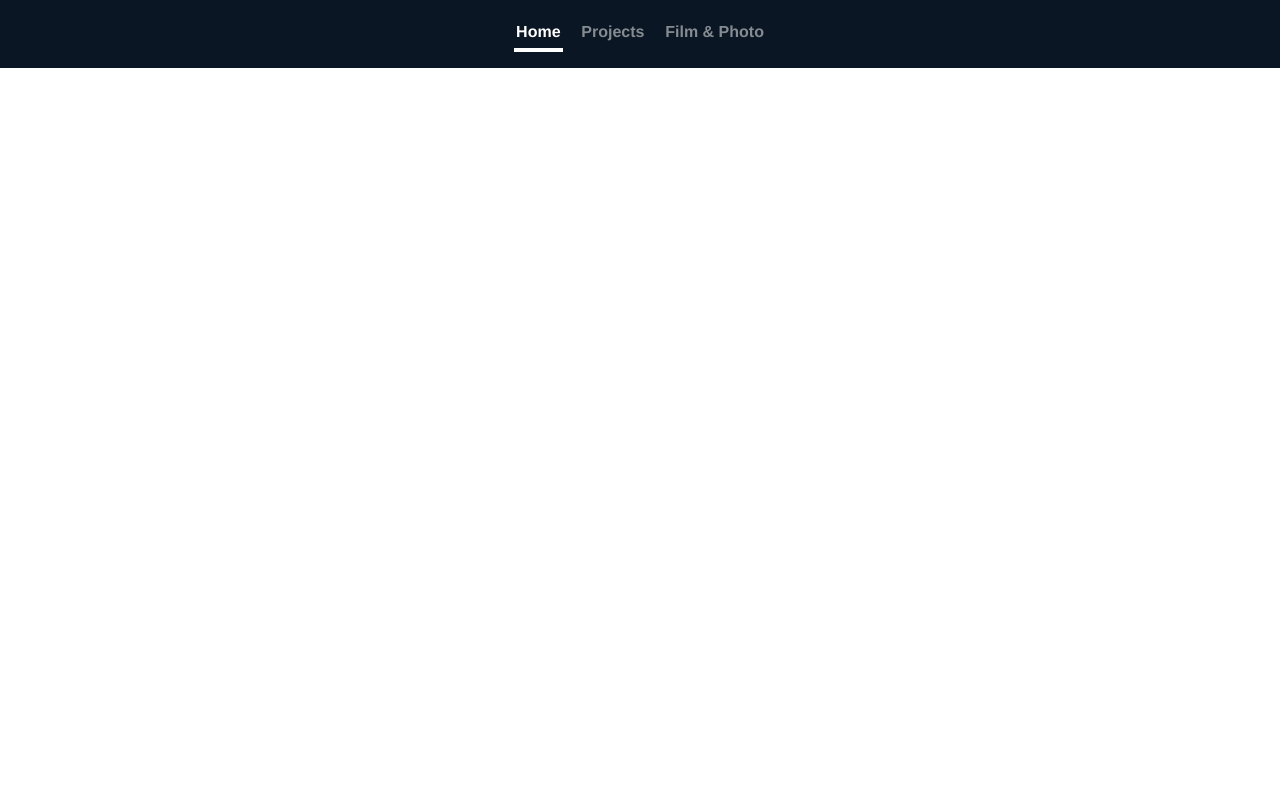
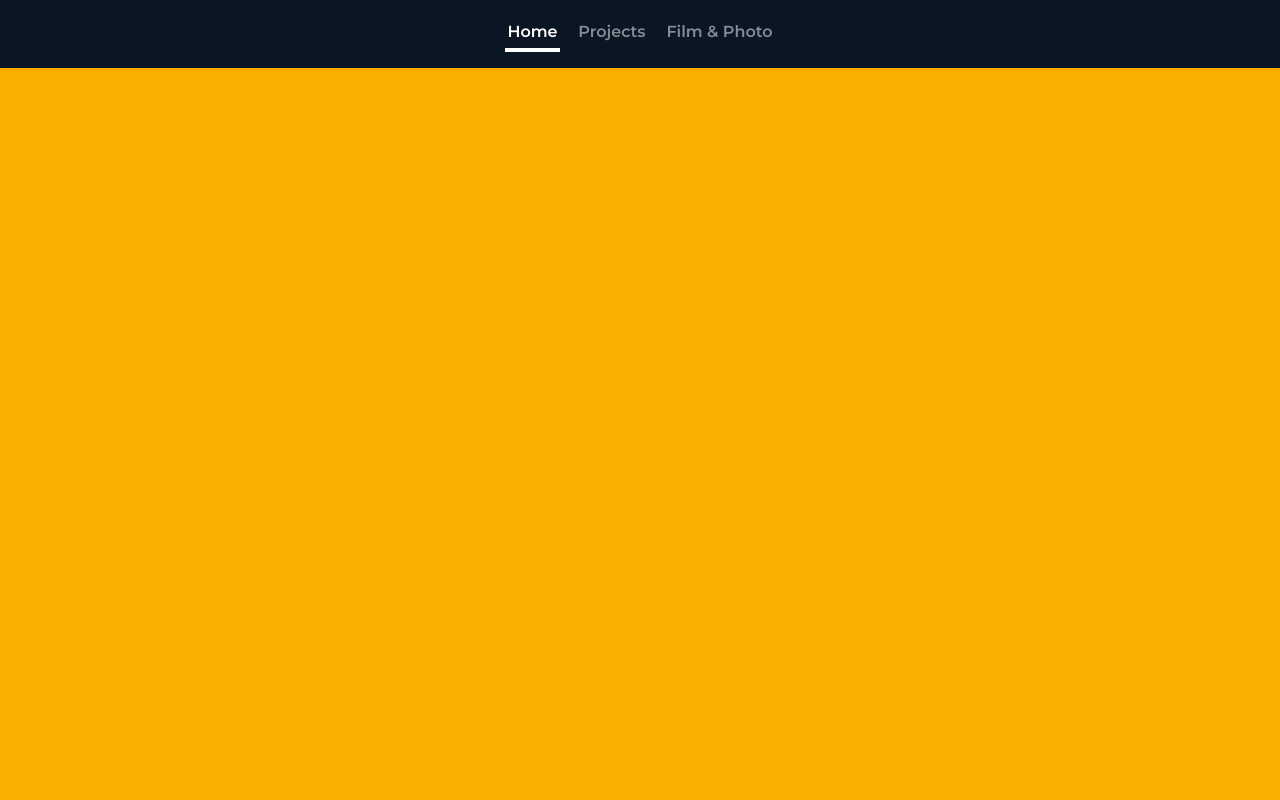
Before and after one commit to jericho1ne/mihaipet.eu, a PHP site: page /partials/header.html in a window 1280 px wide. Run offline with PHP 8.4, Linux system fonts and the light colour scheme; style sheets or scripts are compiled from the project's sources; some libraries are stand-ins or nearby versions.

Commit message:
color changes

```diff
--- a/src/partials/header.html
+++ b/src/partials/header.html
@@ -10,6 +10,8 @@
 
 	<!-- TODO: JSON-LD -->
 
+	<!-- Fonts -->
+    <link href="https://fonts.googleapis.com/css?family=Montserrat:200,400,600" rel="stylesheet">
 	<!-- Bootstrap core CSS -->
 	<link rel="stylesheet" href="https://maxcdn.bootstrapcdn.com/bootstrap/4.0.0-alpha.6/css/bootstrap.min.css" integrity="sha384-rwoIResjU2yc3z8GV/NPeZWAv56rSmLldC3R/AZzGRnGxQQKnKkoFVhFQhNUwEyJ" crossorigin="anonymous">
 	<script src="https://code.jquery.com/jquery-3.1.1.slim.min.js" integrity="sha384-A7FZj7v+d/sdmMqp/nOQwliLvUsJfDHW+k9Omg/a/EheAdgtzNs3hpfag6Ed950n" crossorigin="anonymous"></script>
--- a/src/scss/fonts.scss
+++ b/src/scss/fonts.scss
@@ -3,8 +3,9 @@
 //
 
 // Header fonts (serif)
-$font-family-header: 'Roboto Slab', Times, serif;
+$font-family-header: 'Montserrat', Times, serif;
 // Body fonts (sans serif)
+// $font-family-header: 'Roboto Slab', Times, serif;
 $font-family-body: 'Montserrat', Helvetica, sans-serif;
 
 // $h1FontSize: 1.78em;
--- a/src/scss/local.scss
+++ b/src/scss/local.scss
@@ -37,12 +37,18 @@ html,
 body {
 	height: 100%;
 	@extend %body-font-light;
-
+	background-color: darken($theme-secondary, 12);
 	p:not(.lead) {
 		text-shadow: none;
 	}
 }
 
+.jumbotron {
+	background-color: lighten($theme-primary, 4);
+	border-radius: 0;
+	color: #fff;
+	@extend %body-font-light;
+}
 .bg-cover {
 	background: no-repeat center center fixed;
 	-webkit-background-size: cover;
@@ -124,6 +130,7 @@ p, .cover-heading {
 
 .card {
 	width: 20rem;
+	border-color: darken($theme-secondary, 24);
 }
 
 .lead {
```
